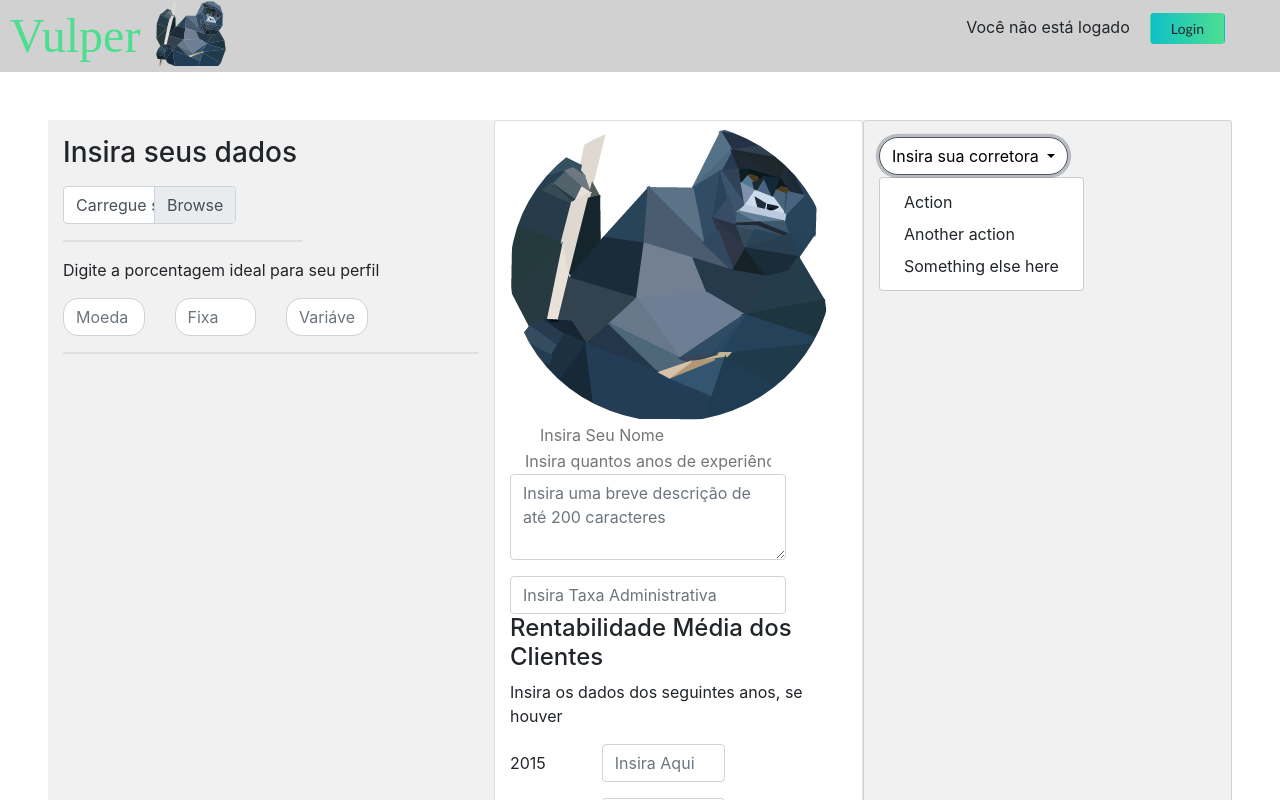
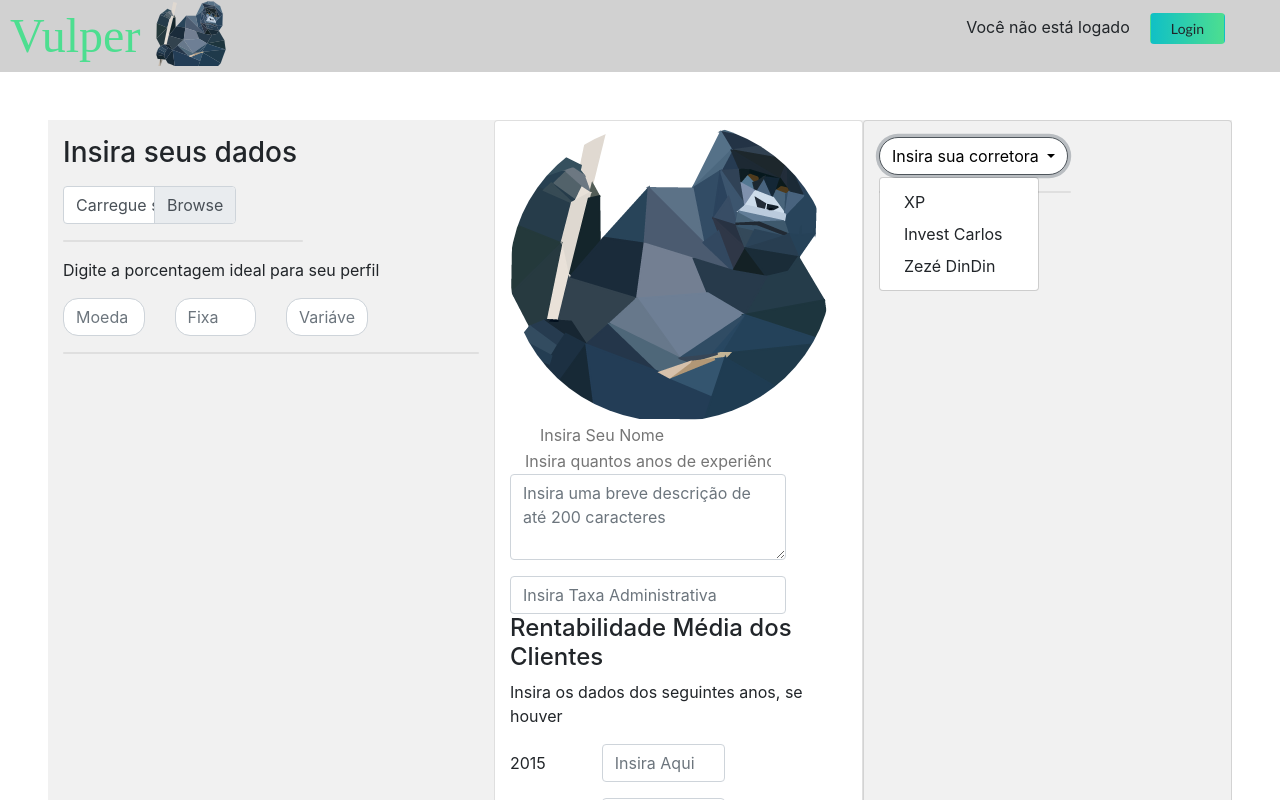
Before and after one commit to Vulper-hackaton/vulper, a Vue app: page /edit-broker in a window 1280 px wide. Both pictures are taken after a click on the button "Insira sua corretora". Shown: the top 800 px of the page. Built offline with nearby package versions, Linux system fonts and the light colour scheme; no server answers; a web font is replaced by a local one.

Commit message:
Add files via upload

```diff
--- a/src/views/EditBroker.vue
+++ b/src/views/EditBroker.vue
@@ -145,9 +145,9 @@
                     Insira sua corretora
                 </button>
                 <div class="dropdown-menu" aria-labelledby="dropdownMenuButton">
-                    <a class="dropdown-item" href="#">Action</a>
-                    <a class="dropdown-item" href="#">Another action</a>
-                    <a class="dropdown-item" href="#">Something else here</a>
+                    <a class="dropdown-item" href="#">XP</a>
+                    <a class="dropdown-item" href="#">Invest Carlos</a>
+                    <a class="dropdown-item" href="#">Zezé DinDin</a>
                 </div>
             </div>
             <p></p>
```
